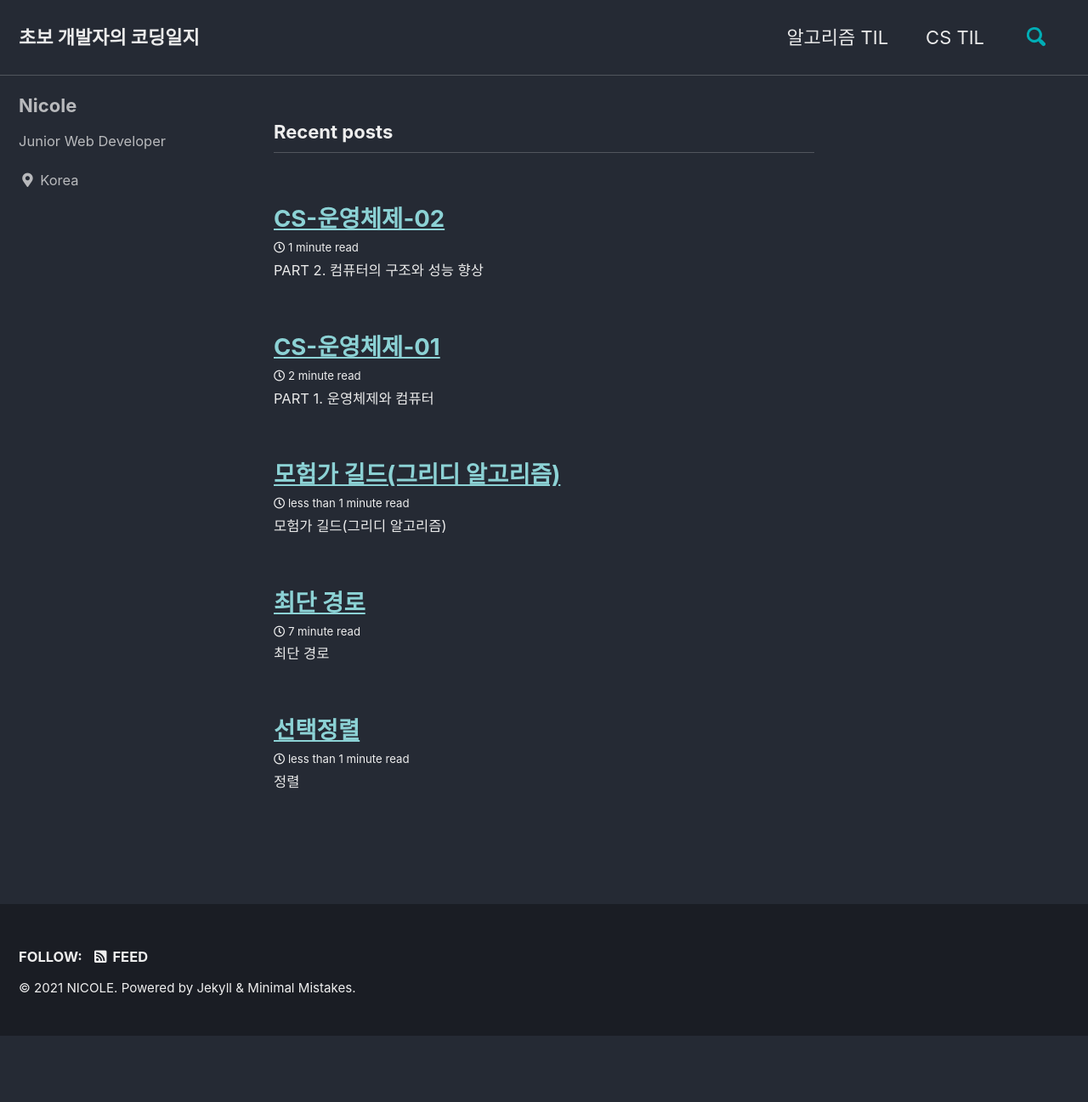
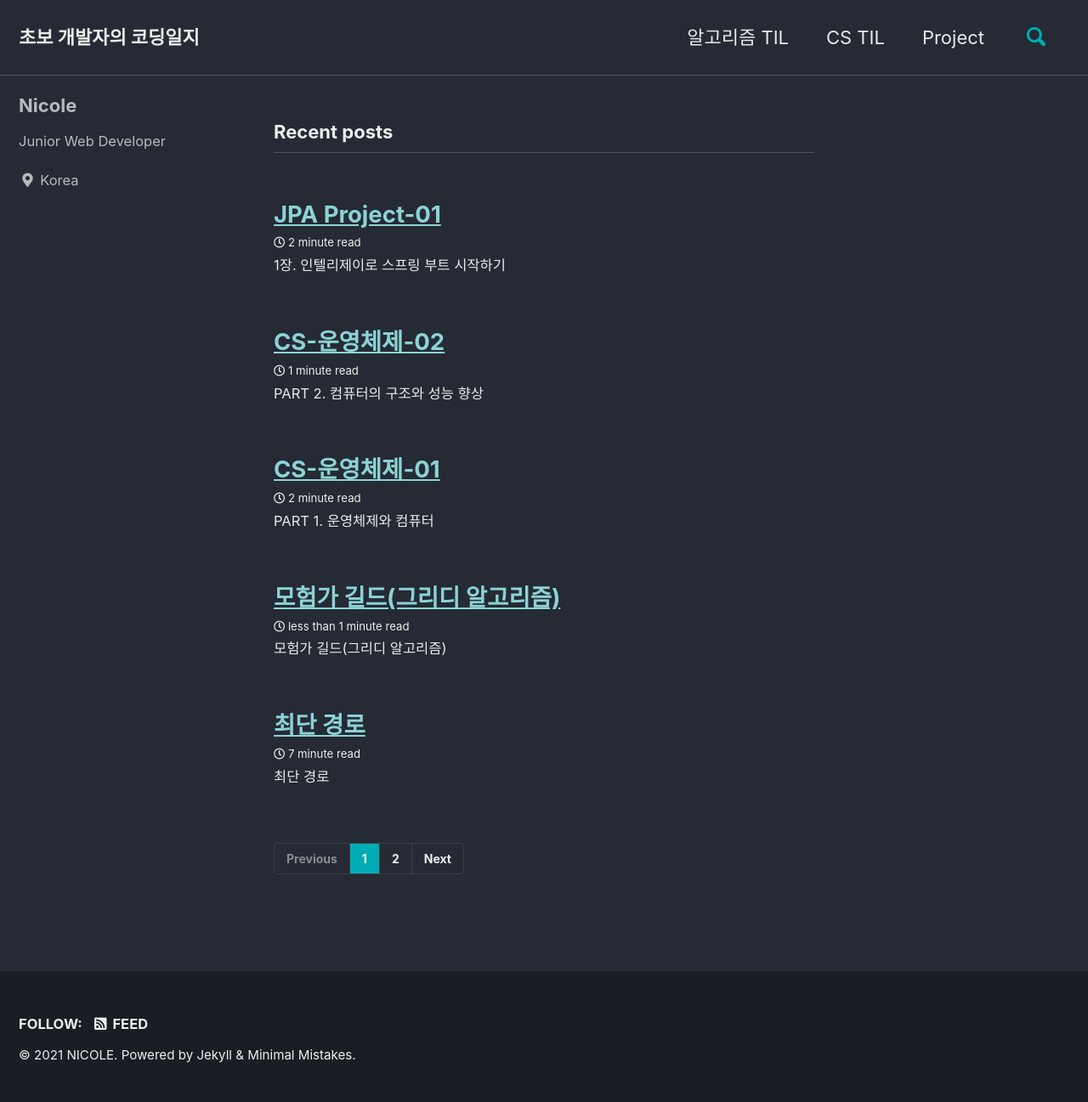
Before and after one commit to isun-dev/isun-dev.github.io, a Jekyll site: the page built from index.html, in a window 1280 px wide. Shown: the whole page at 85% size. Built offline with Jekyll 4.4.1, drawn with Linux system fonts in a browser that asks for light colours; cached includes are drawn as plain includes; the list of posts is cut into pages by our own code; before the commit the page ends 1219 px from its top, so only the background shows below that; part of the change alters nothing that is shown.

Commit message:
JPA 프로젝트 추가

````diff
--- a/_data/navigation.yml
+++ b/_data/navigation.yml
@@ -4,3 +4,5 @@ main:
     url: /algorithmtil/1
   - title: "CS TIL"
     url: /cstil/1
+  - title: "Project"
+    url : /project/1
--- /dev/null
+++ b/_posts/2021-03-14-jpa-01.md
@@ -0,0 +1,151 @@
+---
+title : "JPA Project-01"
+layout: collection
+permalink: /project/1
+collection: project
+entries_layout: grid
+classes: wide
+category :
+    - JPA 프로젝트
+tag :
+    - JPA 프로젝트
+toc : true
+---
+
+
+# 1장. 인텔리제이로 스프링 부트 시작하기
+
+> 참고: 인텔리제이, JPA, JUnit 테스트, 그레이들, 소셜 로그인, AWS 인프라로 무중단 배포까지 스프링 부트와 AWS로 혼자 구현하는 웹 서비스 | 저자: 이동욱
+
+## 인텔리제이의 장점
+
+- 강력한 추천 기능(Smart Completion)
+- 훨씬 더 다양한 리팩토링과 디버깅 기능
+- 이클립스의 깃에 비해 훨씬 높은 자유도
+- 프로젝트 시작할 때 인덱싱을 하여 파일을 비롯한 자원들에 대한 빠른 검색 속도
+- HTML과 CSS, JS, XML에 대한 강력한 기능 지원
+- 자바, 스프링 부트 버전업에 맞춘 빠른 업데이트
+
+## 인텔리제이 - 프로젝트 생성
+
+- 인텔리제이는 이클립스의 워크스페이스와 같은 개념이 없다.
+- 프로젝트와 모듈의 개념만 있다.
+- 모든 프로젝트를 한번에 불러올 수 없다.
+- 한 화면에서는 하나의 프로젝트만 열린다.
+- 프로젝트 생성 순서
+    - Gradle과 Java를 선택한다.
+    - GroupId와 ArtifactId를 등록한다. ArtifactId는 프로젝트의 이름이 된다.
+
+## 프로젝트 생성 후, 그레이들 프로젝트를 스프링 부트 프로젝트로 변경한다.
+
+- build.gradle 파일을 수정한다.
+- 기존 소스
+
+```java
+plugins {
+    id 'java'
+}
+
+group 'com.sun.board'
+version '1.0-SNAPSHOT'
+
+repositories {
+    mavenCentral()
+}
+
+dependencies {
+    testImplementation 'org.junit.jupiter:junit-jupiter-api:5.6.0'
+    testRuntimeOnly 'org.junit.jupiter:junit-jupiter-engine'
+}
+
+test {
+    useJUnitPlatform()
+}
+```
+
+- 위 코드들은 자바 개발에 가장 기초적인 설정만 되어 있는 상태.
+- 추가되는 코드들 설명
+    - 아래의 코드는 해당 프로젝트의 플러그인 의존성 관리를 위한 설정이다.
+    - ext 키워드는 build.gradle에서 사용하는 전역변수를 설정하겠다는 의미이다.
+    - springBootVersion 전역 변수를 생성하고 그 값을 '2.1.7.RELEASE'로 하겠다는 것을 의미한다.
+        - 즉, spring-boot-gradle-plugin라는 스프링 부트 그리이들 플러그인의 '2.1.7.RELEASE'을 받겠다는 것을 의미.
+
+```java
+buildscript {
+    ext {
+        springBootVersion = '2.1.7.RELEASE'
+    }
+    repositories {
+        mavenCentral()
+        jcenter()
+    }
+    dependencies {
+        classpath("org.springframework.boot:spring-boot-gradle-plugin:${springBootVersion}")
+    }
+}
+```
+
+```java
+apply plugin: 'java'
+apply plugin: 'eclipse'
+apply plugin: 'org.springframework.boot'
+apply plugin: 'io.spring.dependency-management'
+```
+
+- 위 코드중 io.spring.dependency-management 플러그인은 스프링 부트의 의존성들을 관리해주는 플러그인으로 꼭 추가해야 한다. 또한, 위 4개의 플러그인은 자바와 스프링부트를 사용하기 위해서는 필수 플러그인으로 항상 추가를 해야 한다.
+- repositories는 각종 의존성(라이브러리)들을 어떤 원격 저장소에서 받을지를 설정해야 한다. 기본적으로 mavenCentral을 많이 사용하는데, 최근에는 라이브러리 업로드 난이도 때문에 jcenter도 많이 사용한다.
+- mavenCentral : 본인이 만든 라이브러리를 업로드 하기 위해서는 정말 많은 과정과 설정이 필요하다. 그러다 보니 개발자들이 직접 만든 라이브러리를 업로드 하는 것이 힘들어 점점 공유가 안되는 상황이 발생한.
+- jcenter는 이러한 문제점을 개선하여 라이브러리 업로드를 간단하게 했다. 또한, jcenter에 라이브러리를 업로드하면 mavenCentral에도 업로드 될 수 있도록 자동화를 할 수 있다. 그러다 보니 jcenter로 이동하고 있는 추세이다.
+- dependencies는 프로젝트 개발에 필요한 의존성들을 선언하는 곳이다.
+
+```java
+dependencies {
+    compile('org.springframework.boot:spring-boot-starter-web')
+    testCompile('org.springframework.boot:spring-boot-starter-test')
+}
+```
+
+- compile 메소드 안에 라이브러리의 이름의 앞부분만 추가한 뒤 자동완성 할 수 있다.
+
+- 수정한 전체 코드
+
+```java
+buildscript {
+    ext {
+        springBootVersion = '2.1.7.RELEASE'
+    }
+    repositories {
+        mavenCentral()
+        jcenter()
+    }
+    dependencies {
+        classpath("org.springframework.boot:spring-boot-gradle-plugin:${springBootVersion}")
+    }
+}
+
+apply plugin: 'java'
+apply plugin: 'eclipse'
+apply plugin: 'org.springframework.boot'
+apply plugin: 'io.spring.dependency-management'
+
+group 'com.sun.board'
+version '1.0-SNAPSHOT'
+sourceCompatibility = 1.8
+
+repositories {
+    mavenCentral()
+}
+
+dependencies {
+    compile('org.springframework.boot:spring-boot-starter-web')
+    testCompile('org.springframework.boot:spring-boot-starter-test')
+}
+```
+
+## 인텔리제이에서 검색창 여는 단축키: Command + Shift + A
+
+## 인텔리제이에서 깃허브 여는 방법
+
+1. 검색창 열어서 share project on github 검색
+2. 로그인을 한다.
+3. initial commit 창이 나타나는데, .idea 디렉토리는 커밋하지 않는다. 이는 인텔리제이에서 프로젝트 실행 시 자동으로 생성되는 파일들이기 때문에 깃허브에 올리기에는 불필요하다.
````
